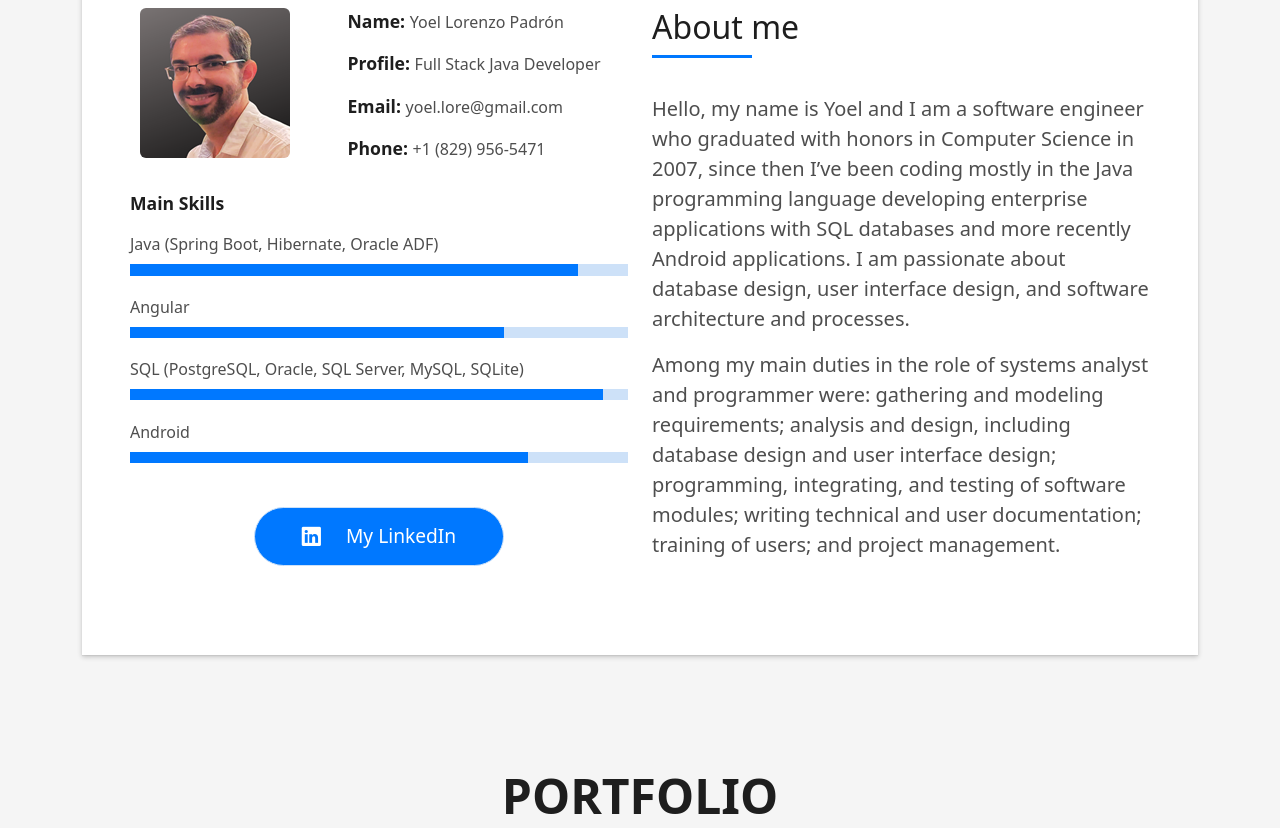
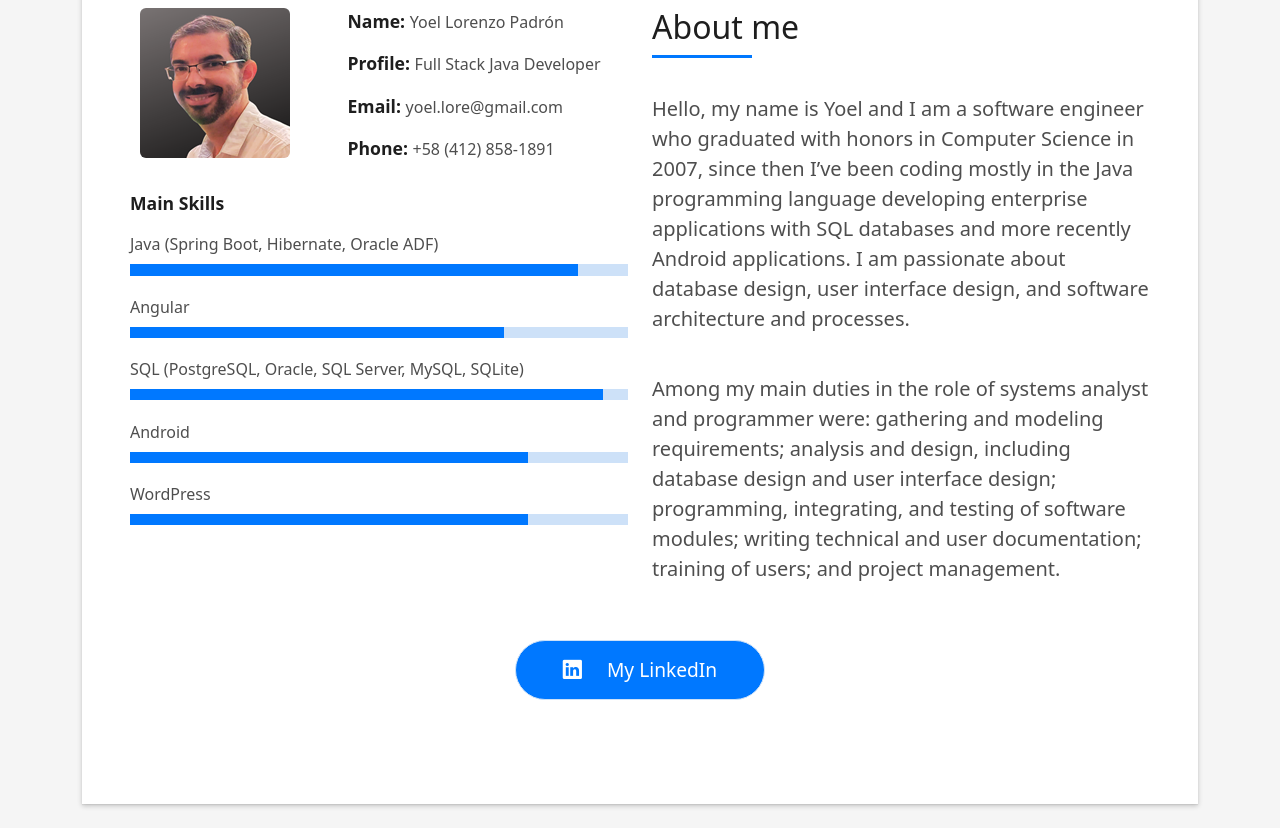
Before and after one commit to ylorenzo/yoel-portfolio, a plain HTML site: page index.html in a window 1280 px wide. Shown: the part 920-1748 px from the top of the page. Drawn offline with Linux system fonts and the light colour scheme.

Commit message:
Phone update

```diff
--- a/index.html
+++ b/index.html
@@ -94,7 +94,7 @@
                         <p><span class="title-s">Name: </span> <span>Yoel Lorenzo Padr&oacute;n</span></p>
                         <p><span class="title-s">Profile: </span> <span>Full Stack Java Developer</span></p>
                         <p><span class="title-s">Email: </span> <span>yoel.lore@gmail.com</span></p>
-                        <p><span class="title-s">Phone: </span> <span>+1 (829) 956-5471</span></p>
+                        <p><span class="title-s">Phone: </span> <span>+58 (412) 858-1891</span></p>
                       </div>
                     </div>
                   </div>
@@ -116,11 +116,10 @@
                     <div class="progress">
                       <div class="progress-bar" role="progressbar" style="width: 80%" aria-valuenow="80" aria-valuemin="0" aria-valuemax="100"></div>
                     </div>
-                  </div>
-                  <div class="row">
-                  	<a href="https://www.linkedin.com/in/yoellorpad" target="_blank" class="button button-a button-big button-rouded bi bi-linkedin" style="width: 250px; margin: 25px auto;">
-                      <span style="margin-left: 20px;">My LinkedIn</span>
-                    </a>
+                    <span>WordPress</span> <span class="pull-right"></span>
+                    <div class="progress">
+                      <div class="progress-bar" role="progressbar" style="width: 80%" aria-valuenow="80" aria-valuemin="0" aria-valuemax="100"></div>
+                    </div>
                   </div>
                 </div>
                 <div class="col-md-6">
@@ -133,11 +132,17 @@
                     <p class="lead">
                       Hello, my name is Yoel and I am a software engineer who graduated with honors in Computer Science in 2007, since then I’ve been coding mostly in the Java programming language developing enterprise applications with SQL databases and more recently Android applications. I am passionate about database design, user interface design, and software architecture and processes.
                     </p>
+                    <br>
                     <p class="lead">
                       Among my main duties in the role of systems analyst and programmer were: gathering and modeling requirements; analysis and design, including database design and user interface design; programming, integrating, and testing of software modules; writing technical and user documentation; training of users; and project management.
                     </p>
                   </div>
                 </div>
+              </div>
+              <div class="row">
+                <a href="https://www.linkedin.com/in/yoellorpad" target="_blank" class="button button-a button-big button-rouded bi bi-linkedin" style="width: 250px; margin: 40px auto;">
+                  <span style="margin-left: 20px;">My LinkedIn</span>
+                </a>
               </div>
             </div>
           </div>
@@ -419,7 +424,7 @@
                         Have a new project in mind? Let's collaborate and build something awesome. Let's turn that idea into an even greater product :)
                       </p>
                       <ul class="list-ico">
-                        <li><span class="bi bi-phone"></span> +1 (829) 956-5471</li>
+                        <li><span class="bi bi-phone"></span> +58 (412) 858-1891</li>
                         <li><span class="bi bi-envelope"></span> yoel.lore@gmail.com</li>
                       </ul>
                     </div>
```
